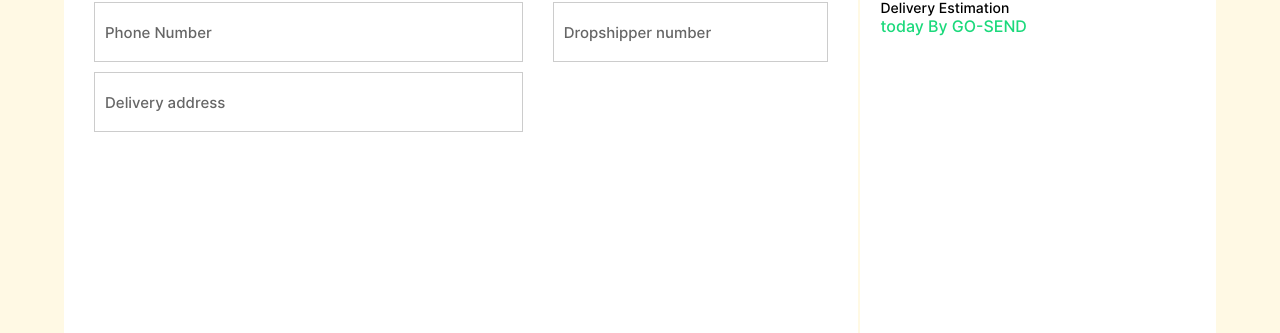
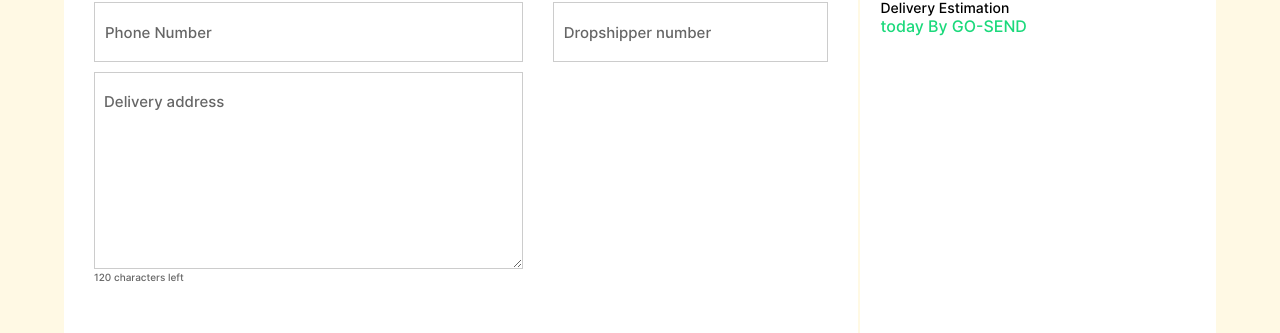
Before and after one commit to satriyawicaksana/jakmall, a Vue app: page / in a window 1280 px wide. Shown: the part 236-569 px from the top of the page. Built offline with nearby package versions, Linux system fonts and the light colour scheme.

Commit message:
adding textarea component

```diff
--- a/src/App.vue
+++ b/src/App.vue
@@ -60,7 +60,6 @@
                     @change-value="formObj.email = $event"
                     :pattern="/^\w+([\.-]?\w+)*@\w+([\.-]?\w+)*(\.\w{2,})+$/"
                     :dropshipperField="false"
-                    :required="false"
                   />
                   <InputBox
                     id="Phone Number"
@@ -69,17 +68,8 @@
                     @change-value="formObj.number = $event"
                     :pattern="/^[-+()\d]{6,20}$/"
                     :dropshipperField="false"
-                    :required="false"
                   />
-                  <InputBox
-                    id="Delivery address"
-                    type="text"
-                    :disabled="!formObj.checked"
-                    @change-value="formObj.address = $event"
-                    :pattern="/[\s\S]+/"
-                    :dropshipperField="false"
-                    :required="true"
-                  />
+                  <TextareaBox :maxlength="120" />
                 </div>
                 <div class="delivery__bot_right delivery__bot_child">
                   <InputBox
@@ -89,7 +79,6 @@
                     @change-value="formObj.dropshipperName = $event"
                     :pattern="/[\w ]/"
                     :dropshipperField="true"
-                    :required="false"
                   />
                   <InputBox
                     id="Dropshipper number"
@@ -98,7 +87,6 @@
                     @change-value="formObj.dropshipperNumber = $event"
                     :pattern="/^[-+()\d]{6,20}$/"
                     :dropshipperField="true"
-                    :required="false"
                   />
                 </div>
               </div>
@@ -138,6 +126,7 @@ import SummaryBox from "./components/SummaryBox";
 import ListCost from "./components/ListCost";
 import OrangeButton from "./components/OrangeButton";
 import HeaderText from "./components/HeaderText";
+import TextareaBox from "./components/TextareaBox";
 export default {
   name: "App",
   components: {
@@ -146,7 +135,8 @@ export default {
     SummaryBox,
     ListCost,
     OrangeButton,
-    HeaderText
+    HeaderText,
+    TextareaBox
   },
   data: function() {
     return {
@@ -234,7 +224,7 @@ html {
   font-size: 62.5%;
 }
 
-html, body, input, button {
+html, body, input, textarea, button {
   font-family: inter-medium;
   color: grey-font;
 }
--- /dev/null
+++ b/src/components/TextareaBox.vue
@@ -0,0 +1,140 @@
+<template>
+  <div class="textareabox">
+    <textarea
+      id="address"
+      cols="30"
+      rows="10"
+      :maxlength="maxlength"
+      required
+      :class="{inputvalid: isValid, inputinvalid: !isValid && isEntered}"
+      v-model="newValue"
+      @input="reduceChar"
+      @focusout="focusOut"
+    ></textarea>
+    <label for="address" :class="{labelfilled: isValid}">Delivery address</label>
+    <div class="icon" :class="{down: !isValid}">
+      <svg
+        class="green hide"
+        :class="{displayed: isValid}"
+        xmlns="http://www.w3.org/2000/svg"
+        height="24"
+        viewBox="0 0 24 24"
+        width="24"
+      >
+        <path d="M0 0h24v24H0V0z" fill="none" />
+        <path d="M9 16.17L4.83 12l-1.42 1.41L9 19 21 7l-1.41-1.41L9 16.17z" />
+      </svg>
+      <svg
+        class="orange hide"
+        :class="{displayed: !isValid && isEntered}"
+        xmlns="http://www.w3.org/2000/svg"
+        height="24"
+        viewBox="0 0 24 24"
+        width="24"
+      >
+        <path d="M0 0h24v24H0V0z" fill="none" />
+        <path
+          d="M19 6.41L17.59 5 12 10.59 6.41 5 5 6.41 10.59 12 5 17.59 6.41 19 12 13.41 17.59 19 19 17.59 13.41 12 19 6.41z"
+        />
+      </svg>
+    </div>
+    <p>{{remainingChar}} characters left</p>
+  </div>
+</template>
+
+<script>
+export default {
+  name: "TextareaBox",
+  data: function() {
+    return {
+      newValue: "",
+      remainingChar: 120,
+      isValid: false,
+      isEntered: false
+    };
+  },
+  props: ["maxlength"],
+  methods: {
+    reduceChar: function() {
+      this.remainingChar = 120 - this.newValue.length;
+      this.newValue.length ? (this.isValid = true) : (this.isValid = false);
+    },
+    focusOut: function() {
+      this.isEntered = true;
+    }
+  }
+};
+</script>
+
+<style lang="stylus" scoped>
+grey-border = #cccccc;
+dark-green = #1BD97B;
+orange = #FF8A00;
+
+@font-face {
+  font-family: inter-bold;
+  src: url('../assets/Inter-Bold.otf');
+}
+
+.textareabox {
+  position: relative;
+}
+
+textarea {
+  width: 100%;
+  padding: 1rem;
+  padding-top: 2.5rem;
+  color: black;
+  font-family: inter-bold;
+  outline: none;
+  border: 1px solid grey-border;
+}
+
+textarea:focus ~ label, .labelfilled {
+  top: 0rem;
+  font-size: 1rem;
+}
+
+label {
+  position: absolute;
+  top: 1rem;
+  left: 0;
+  padding: 1rem;
+  font-size: 1.5rem;
+  transition: top ease-in-out 0.1s;
+}
+
+.inputvalid {
+  border-color: dark-green;
+}
+
+.inputinvalid {
+  border-color: orange;
+}
+
+.icon {
+  position: absolute;
+  right: 1rem;
+  top: 0.5rem;
+}
+
+.green {
+  fill: dark-green;
+}
+
+.orange {
+  fill: orange;
+}
+
+.down {
+  top: 1.5rem;
+}
+
+.hide {
+  display: none;
+}
+
+.displayed {
+  display: block;
+}
+</style>
```
